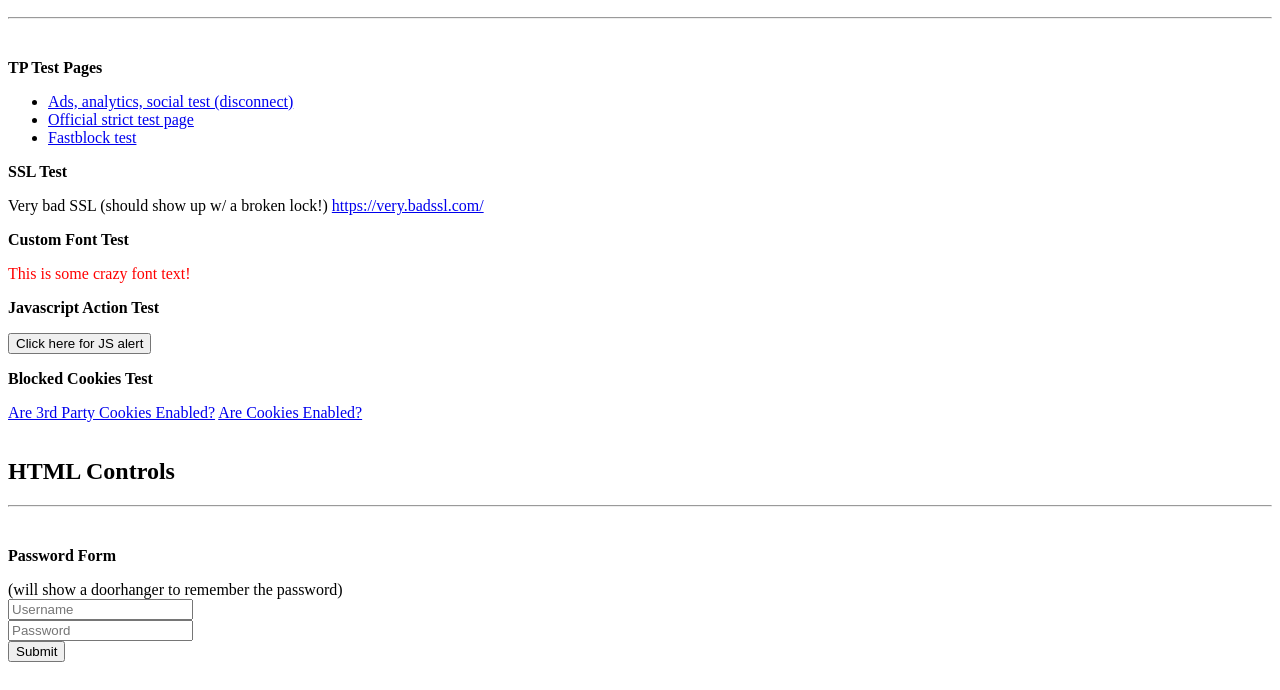
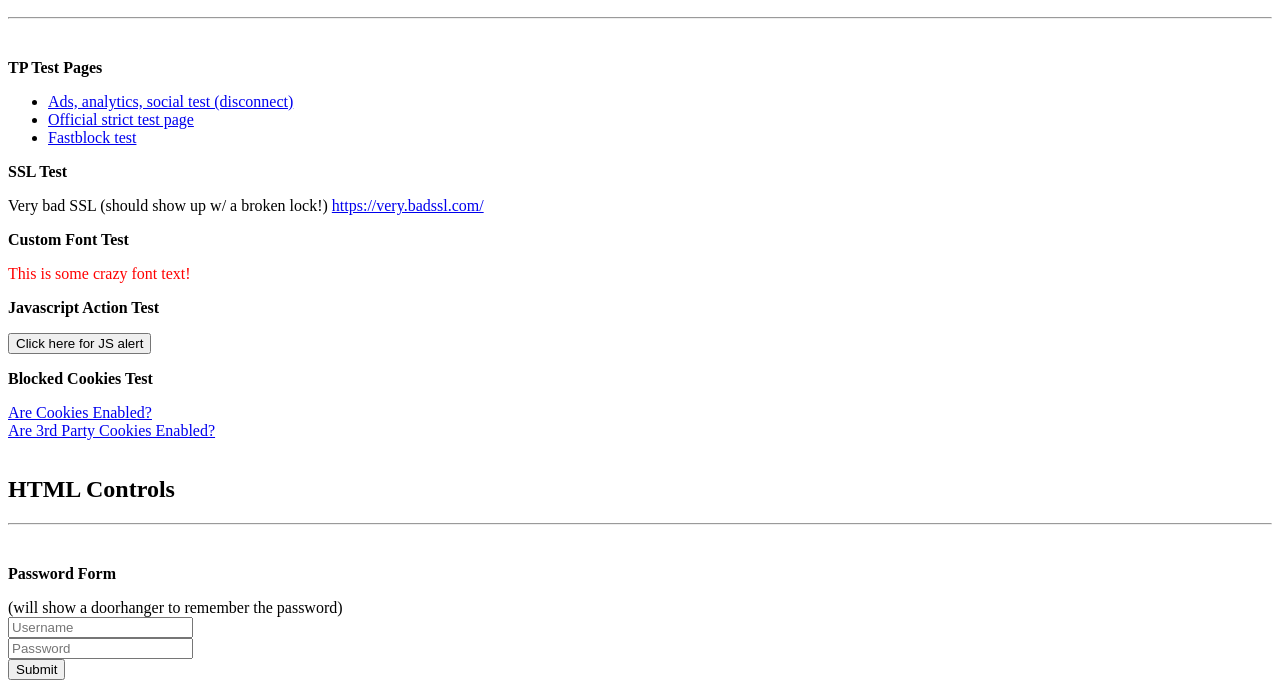
Before and after one commit to rpappalax/testapp, a plain HTML site: page index.html in a window 1280 px wide. Shown: the part 110-800 px from the top of the page. Drawn offline with Linux system fonts and the light colour scheme; a web font is replaced by a local one.

Commit message:
Update index.html

```diff
--- a/index.html
+++ b/index.html
@@ -53,8 +53,9 @@ function myFunction() {
       <button onclick="myFunction()">Click here for JS alert</button>
 
       <p class="header">Blocked Cookies Test</p>
+      <a href="https://www.whatismybrowser.com/detect/are-cookies-enabled">Are Cookies Enabled?</a><br>
       <a href="https://www.whatismybrowser.com/detect/are-third-party-cookies-enabled">Are 3rd Party Cookies Enabled?</a>
-    <a href="https://www.whatismybrowser.com/detect/are-cookies-enabled">Are Cookies Enabled?</a>
+
     </section>
 
     <h2>HTML Controls</h2>
```
